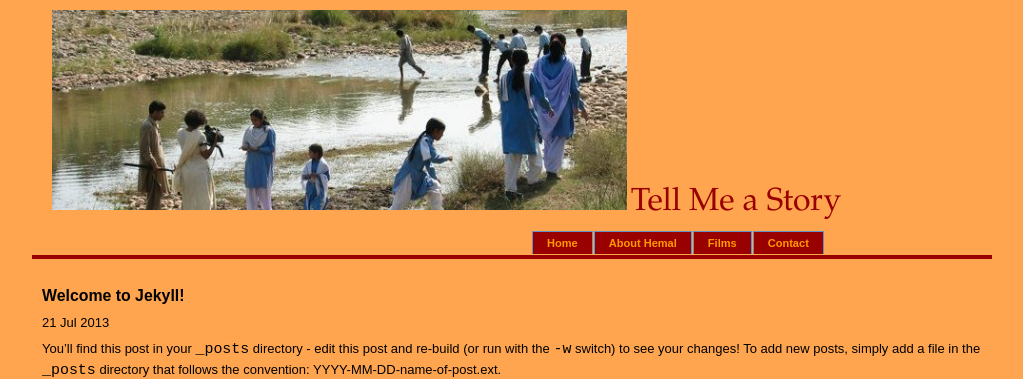
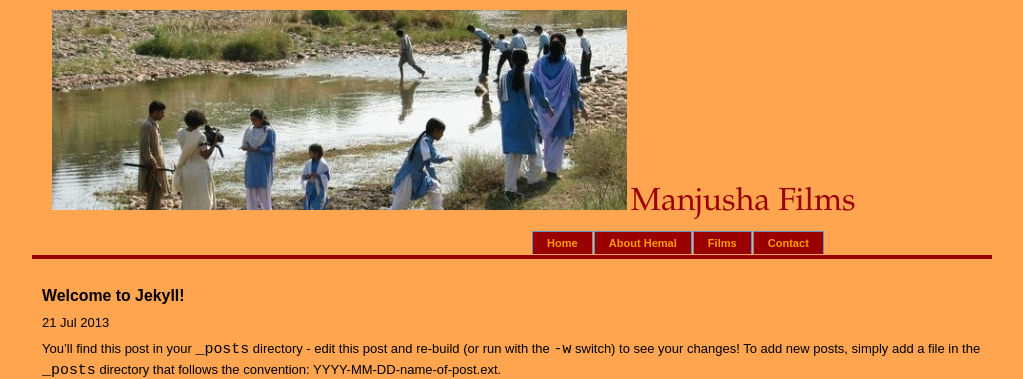
Before and after one commit to HemangLavana/manjushafilms, a Jekyll site: the page built from _posts/2013-07-21-welcome-to-jekyll.markdown, in a window 1280 px wide. Shown: the top 379 px of the page, without its empty margins (128-1151 px from the left). Built offline with Jekyll 4.4.1, drawn with Linux system fonts in a browser that asks for light colours.

Commit message:
Changed title to Manjusha Films (from tell me a story)

```diff
--- a/_config.yml
+++ b/_config.yml
@@ -1,4 +1,4 @@
-name: Tell Me a Story
+name: Manjusha Films
 pygments: true
 redcloth:
   hard_breaks: false
```
